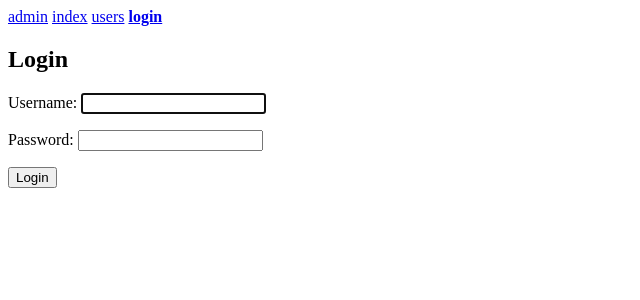
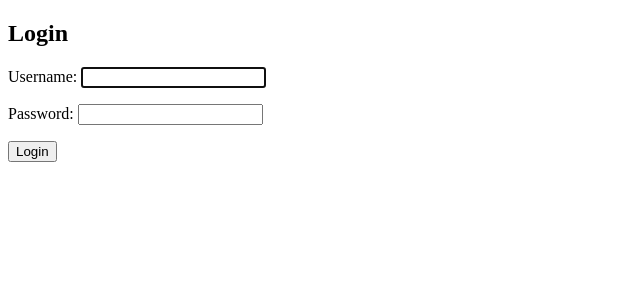
Before and after one commit to bravmi/mysite, a Django app: page /login/ in a window 1280 px wide. Shown: the top 300 px of the page, without its empty margins (0-640 px from the left). Run offline with Django 3.2, Linux system fonts and the light colour scheme.

Commit message:
refactor login templates

```diff
--- a/templates/registration/login.html
+++ b/templates/registration/login.html
@@ -1,4 +1,6 @@
-{% include 'registration/login_bar.html' %}
+{% extends 'registration/base.html' %}
+
+{% block body %}
 
 <h2>Login</h2>
 <form method="post">
--- a/templates/registration/login_bar.html
+++ /dev/null
@@ -1,9 +0,0 @@
-<a href="{% url 'admin:index' %}">admin</a>
-<a href="{% url 'polls:index' %}">index</a>
-<a href="{% url 'polls:user_list' %}">users</a>
-
-{% if user.is_authenticated %}
-<b><a href="{% url 'logout' %}">logout</a></b>
-{% else %}
-<b><a href="{% url 'login' %}">login</a></b>
-{% endif %}
```
Also changed, not shown: other parts of templates/registration/login.html (+2 -0 lines), templates/registration/base.html (added, +11 -0 lines), templates/registration/logged_out.html (+8 -2 lines).
